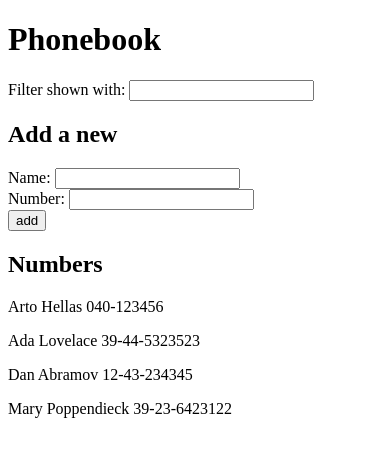
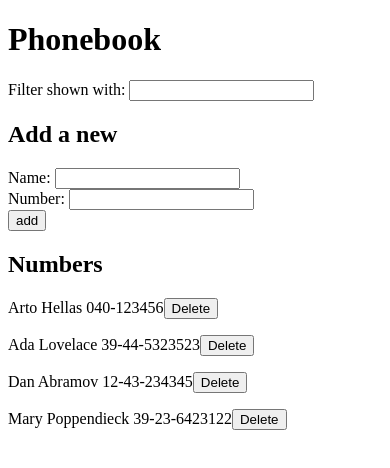
Before and after one commit to edwinalbanez/part2, a React (Vite) app in the folder phonebook/: page / in a window 390 px wide. Shown: the top 468 px of the page. Built offline with nearby package versions, Linux system fonts and the light colour scheme; data requests are answered from the project's data file.

Commit message:
2.14: phonebook, step 9

```diff
--- a/phonebook/src/App.jsx
+++ b/phonebook/src/App.jsx
@@ -22,7 +22,11 @@ const App = () => {
     ? persons
     : persons.filter(person => person.name.toLowerCase().includes(filter));
 
-  const handleChangeFilter = ({target}) => setFilter(target.value.toLowerCase());
+  const handleFilterChange = ({target}) => setFilter(target.value.toLowerCase());
+
+  const handleDeletePerson = (id) => {
+    setPersons(persons.filter(person => person.id !== id))
+  }
 
   const handlerSubmit = (event) => {
     event.preventDefault();
@@ -54,7 +58,7 @@ const App = () => {
 
       <Filter
         filter={filter}
-        onChange={handleChangeFilter}
+        onChange={handleFilterChange}
       />
 
       <PersonForm
@@ -65,7 +69,9 @@ const App = () => {
         onChangeNumber={({target}) => setNewNumber(target.value)}
       />
 
-      <Persons persons={personsToShow}/>
+      <Persons
+        persons={personsToShow}
+        onDelete={handleDeletePerson} />
     </div>
   );
 };
--- a/phonebook/src/components/Persons.jsx
+++ b/phonebook/src/components/Persons.jsx
@@ -1,19 +1,42 @@
-const Persons = ({ persons }) => {
+import personService from "../services/persons";
+
+const Persons = ({ persons, onDelete }) => {
   return (
     <>
       <h2>Numbers</h2>
 
       {persons.map((person) =>
-        <Contact key={person.id} person={person}/>
+        <Contact
+          key={person.id}
+          person={person}
+          onDelete={() => onDelete(person.id)}
+        />
       )}
     </>
   );
 };
 
-const Contact = ({person}) => {
+const Contact = ({person, onDelete}) => {
+
+  const handleClick = (id) => {
+    const confirmDelete = window.confirm(`Delete ${person.name}?`);
+
+    if (!confirmDelete) {
+      return;
+    }
+
+    personService
+      .deleteById(id)
+      .then(({data}) => {
+        onDelete();
+        window.alert(`${data.name} was deleted`);
+      })
+  }
+
   return(
     <p>
       {person.name} {person.number}
+      <button onClick={() => handleClick(person.id)}>Delete</button>
     </p>
   )
 }
--- a/phonebook/src/services/persons.js
+++ b/phonebook/src/services/persons.js
@@ -13,5 +13,9 @@ const create = (newPerson) =>
     .post(url, newPerson)
     .then(response => response.data)
 
+const deleteById = (id) =>
+  axios
+    .delete(`${url}/${id}`)
+    .then(response => response)
 
-export default { getAll, create}
+export default { getAll, create, deleteById}
```
